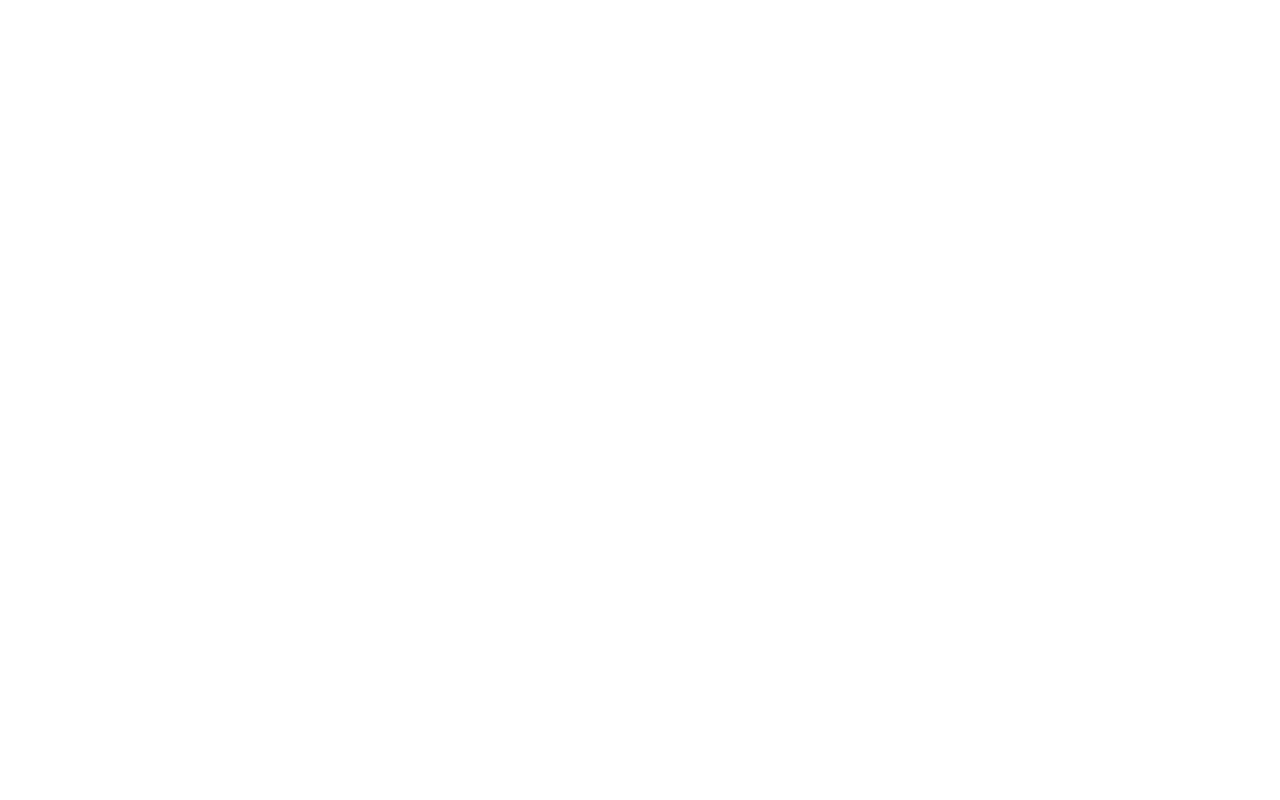
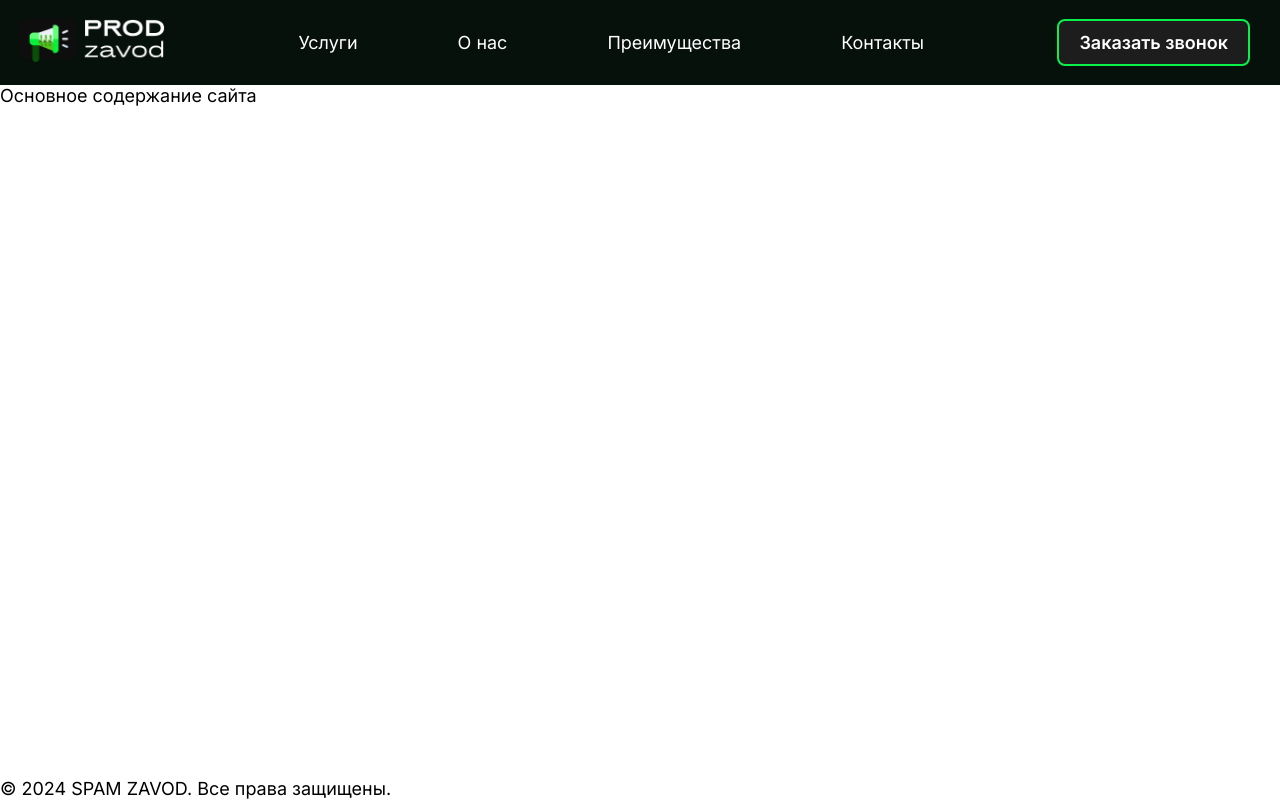
Before and after one commit to Sergey059/Pavel-start, a plain HTML site: page index.html in a window 1280 px wide. Drawn offline with Linux system fonts and the light colour scheme.

Commit message:
add header

```diff
--- a/index.html
+++ b/index.html
@@ -4,14 +4,52 @@
 <head>
   <meta charset="UTF-8">
   <meta name="viewport" content="width=device-width, initial-scale=1.0">
-  <title>Document</title>
   <link rel="stylesheet" href="style.css">
+  <link rel="icon" href="assets/favicon.ico">
+  <link rel="preconnect" href="https://fonts.googleapis.com">
+  <link rel="preconnect" href="https://fonts.gstatic.com" crossorigin>
+  <link
+    href="https://fonts.googleapis.com/css2?family=Inter:ital,opsz,wght@0,14..32,100..900;1,14..32,100..900&display=swap"
+    rel="stylesheet">
+  <title>Шаблон</title>
+  <meta name="description" content="Описнае сайта">
 </head>
 
 <body>
+  <div class="wrapper">
+    <header class="header">
+      <a href="/" class="header__logo logo">
+        <img src="assets/images/logo.png" alt="Логотип" class="logo__img">
+      </a>
 
+      <nav class="menu">
+        <ul class="menu__list">
+          <li class="menu__item">
+            <a href="#" class="menu__link">Услуги</a>
+          </li>
+          <li class="menu__item">
+            <a href="#" class="menu__link">О нас</a>
+          </li>
+          <li class="menu__item">
+            <a href="#" class="menu__link">Преимущества</a>
+          </li>
+          <li class="menu__item">
+            <a href="#" class="menu__link">Контакты</a>
+          </li>
+        </ul>
+      </nav>
+      <button class="btn">
+        Заказать звонок
+      </button>
+    </header>
+    <main class="content">
+      Основное содержание сайта
+    </main>
 
-
+    <footer class="footer">
+      © 2024 SPAM ZAVOD. Все права защищены.
+    </footer>
+  </div>
 </body>
 
 
--- a/style.css
+++ b/style.css
@@ -1,9 +1,107 @@
-* {
+*,
+::before,
+::after {
+  margin: 0;
+  padding: 0;
   box-sizing: border-box;
 }
 
 body {
-  margin: 0;
-  padding: 0;
+  width: 100%;
   min-height: 100vh;
+  height: 100%;
+  line-height: 1.22;
+  font-family: "Inter", sans-serif;
+  font-weight: 400;
+  font-style: normal;
+  color: #000;
+  overflow-x: hidden;
+  scroll-behavior: smooth;
+  font-size: 14px;
 }
+
+a {
+  font-size: inherit;
+  font-family: inherit;
+  text-decoration: none;
+  color: #fff;
+  transition: color 0.3s ease;
+  -webkit-transition: color 0.3s ease;
+  -moz-transition: color 0.3s ease;
+  -ms-transition: color 0.3s ease;
+  -o-transition: color 0.3s ease;
+}
+a:hover {
+  color: #4bda5c;
+}
+
+button {
+  background: none;
+  border: none;
+  display: inline-flex;
+  font-family: inherit;
+  font-size: inherit;
+}
+
+.wrapper {
+  display: flex;
+  flex-direction: column;
+  min-height: 100vh;
+  height: 100%;
+}
+.content {
+  flex: 1 0 auto;
+}
+.header {
+  padding: 18px 24px;
+  color: #fff;
+  background-color: #07110c;
+  display: flex;
+  align-items: center;
+  justify-content: space-between;
+}
+.logo__img {
+  margin-left: -15px;
+  width: 93px;
+  height: 28px;
+}
+
+.menu__list {
+  list-style: none;
+  display: flex;
+}
+.menu__link {
+  padding: 12px 50px;
+}
+
+.btn {
+  padding: 11px 20px;
+  line-height: 1.22;
+  color: #fff;
+  font-weight: 600;
+  background-color: #1d1d1d;
+  border: 2px solid #0aef4a;
+  border-radius: 8px;
+  -webkit-border-radius: 8px;
+  -moz-border-radius: 8px;
+  -ms-border-radius: 8px;
+  -o-border-radius: 8px;
+}
+
+@media only screen and (min-width: 1024px) {
+  body {
+    font-size: 18px;
+  }
+  .header {
+    padding-left: 30px;
+    padding-right: 30px;
+  }
+  .logo__img {
+    width: 150px;
+    height: 44px;
+  }
+  .container {
+    margin: 0 auto;
+    max-width: 960px;
+  }
+}
```
Also changed, not shown: assets/favicon.ico (added), assets/icons/logo.svg (added), assets/images/hero-bg.jpg (added), assets/images/logo.png (added).
